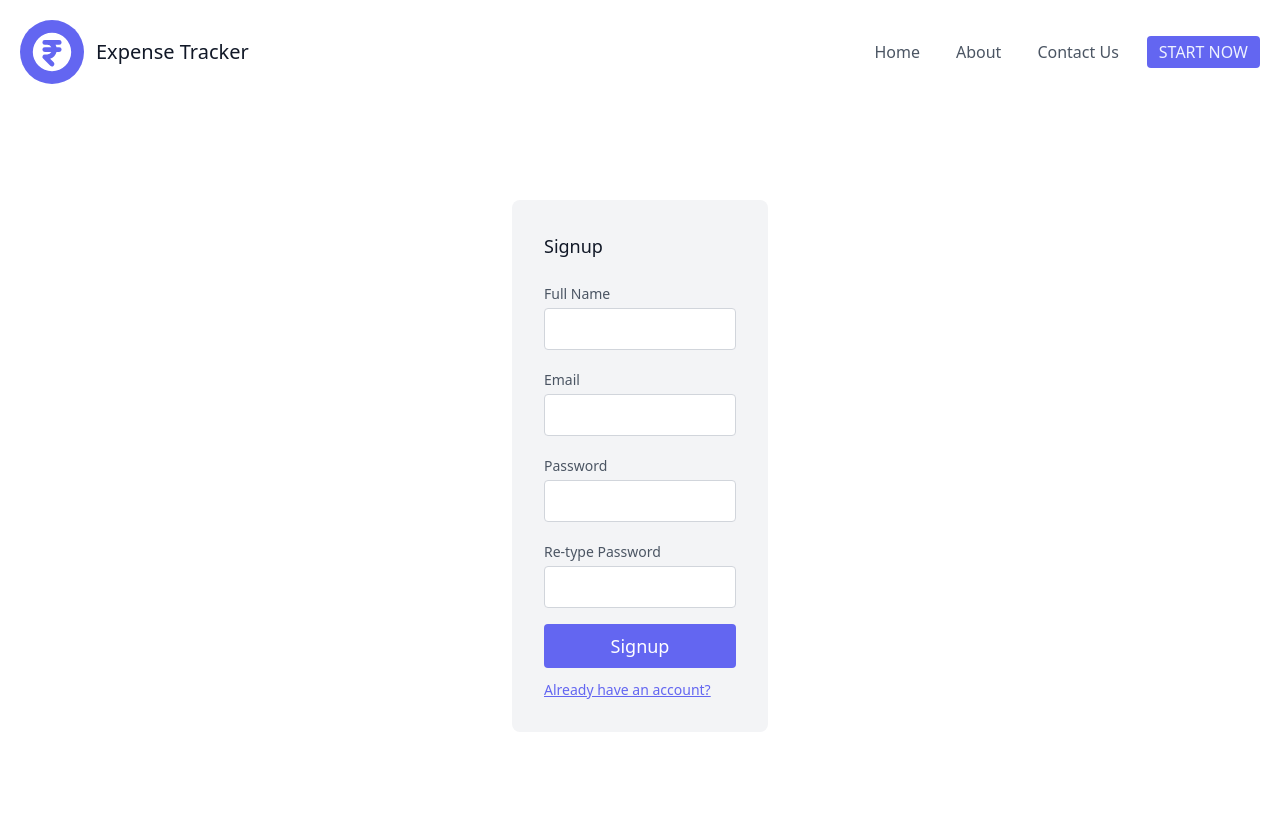
After one commit to Yash-s-Code-Camp/expense-tracker, a PHP site: page /signup.php in a window 1280 px wide. The commit adds this page. Run offline with PHP 8.4, Linux system fonts and the light colour scheme.

Commit message:
signup page, logo

```diff
--- a/src/layouts/top.php
+++ b/src/layouts/top.php
@@ -5,7 +5,7 @@
   <meta charset="UTF-8">
   <meta http-equiv="X-UA-Compatible" content="IE=edge">
   <meta name="viewport" content="width=device-width, initial-scale=1.0">
-  <title>Document</title>
+  <title>Expense Tracker</title>
   <link rel="stylesheet" href="style.css">
 </head>
 
@@ -13,15 +13,18 @@
   <header class="text-gray-600 body-font">
     <div class="container mx-auto flex flex-wrap p-5 flex-col md:flex-row items-center">
       <a href="./index.php" class="flex title-font font-medium items-center text-gray-900 mb-4 md:mb-0">
-        <svg xmlns="http://www.w3.org/2000/svg" fill="none" stroke="currentColor" stroke-linecap="round" stroke-linejoin="round" stroke-width="2" class="w-10 h-10 text-white p-2 bg-indigo-500 rounded-full" viewBox="0 0 24 24">
+        <svg xmlns="http://www.w3.org/2000/svg" class="h-16 w-16 text-white p-2 bg-indigo-500 rounded-full" viewBox="0 0 20 20" fill="currentColor">
+          <path fill-rule="evenodd" d="M10 18a8 8 0 100-16 8 8 0 000 16zM7 5a1 1 0 100 2h1a2 2 0 011.732 1H7a1 1 0 100 2h2.732A2 2 0 018 11H7a1 1 0 00-.707 1.707l3 3a1 1 0 001.414-1.414l-1.483-1.484A4.008 4.008 0 0011.874 10H13a1 1 0 100-2h-1.126a3.976 3.976 0 00-.41-1H13a1 1 0 100-2H7z" clip-rule="evenodd" />
+        </svg>
+        <!-- <svg xmlns="http://www.w3.org/2000/svg" fill="none" stroke="currentColor" stroke-linecap="round" stroke-linejoin="round" stroke-width="2" class="w-10 h-10 text-white p-2 bg-indigo-500 rounded-full" viewBox="0 0 24 24">
           <path d="M12 2L2 7l10 5 10-5-10-5zM2 17l10 5 10-5M2 12l10 5 10-5"></path>
-        </svg>
-        <span class="ml-3 text-xl">Tailblocks</span>
+        </svg> -->
+        <span class="ml-3 text-xl">Expense Tracker</span>
       </a>
       <nav class="md:ml-auto flex flex-wrap items-center text-base justify-center space-x-5">
         <a href="./index.php" class="flex tems-center  py-1 px-2 rounded hover:bg-indigo-500 hover:text-indigo-50">Home</a>
         <a href="./about.php" class="flex items-center py-1 px-2 rounded hover:bg-indigo-500 hover:text-indigo-50">About</a>
-        <a href="./contact.php" class="flex tems-center  py-1 px-2 rounded hover:bg-indigo-500 hover:text-indigo-50">contact Us</a>
+        <a href="./contact.php" class="flex tems-center  py-1 px-2 rounded hover:bg-indigo-500 hover:text-indigo-50">Contact Us</a>
         <a href="./login.php" class="inline-flex items-center bg-indigo-500 text-indigo-50 border-0 py-1 px-3 focus:outline-none hover:animate-pulse hover:text-indigo-50 rounded text-base mt-4 md:mt-0 uppercase">Start now
         </a>
       </nav>
--- /dev/null
+++ b/src/signup.php
@@ -0,0 +1,26 @@
+<?php include "./layouts/top.php"; ?>
+<div class=" flex flex-col px-24 lg:px-64  py-24 justify-center items-center space-y-4">
+  <div class="lg:w-2/6  bg-gray-100 rounded-lg p-8 flex flex-col  mt-10 md:mt-0">
+    <h2 class="text-gray-900 text-lg font-medium title-font mb-5">Signup</h2>
+    <div class="relative mb-4">
+      <label for="text" class="leading-7 text-sm text-gray-600">Full Name</label>
+      <input type="text" id="fullname" name="fullname" class="w-full bg-white rounded border border-gray-300 focus:border-indigo-500 focus:ring-2 focus:ring-indigo-200 text-base outline-none text-gray-700 py-1 px-3 leading-8 transition-colors duration-200 ease-in-out">
+    </div>
+    <div class="relative mb-4">
+      <label for="email" class="leading-7 text-sm text-gray-600">Email</label>
+      <input type="email" id="email" name="email" class="w-full bg-white rounded border border-gray-300 focus:border-indigo-500 focus:ring-2 focus:ring-indigo-200 text-base outline-none text-gray-700 py-1 px-3 leading-8 transition-colors duration-200 ease-in-out">
+    </div>
+    <div class="relative mb-4">
+      <label for="password" class="leading-7 text-sm text-gray-600">Password</label>
+      <input type="password" id="password" name="password" class="w-full bg-white rounded border border-gray-300 focus:border-indigo-500 focus:ring-2 focus:ring-indigo-200 text-base outline-none text-gray-700 py-1 px-3 leading-8 transition-colors duration-200 ease-in-out">
+    </div>
+    <div class="relative mb-4">
+      <label for="password" class="leading-7 text-sm text-gray-600">Re-type Password</label>
+      <input type="password" id="password" name="password" class="w-full bg-white rounded border border-gray-300 focus:border-indigo-500 focus:ring-2 focus:ring-indigo-200 text-base outline-none text-gray-700 py-1 px-3 leading-8 transition-colors duration-200 ease-in-out">
+    </div>
+    <button class="text-white bg-indigo-500 border-0 py-2 px-8 focus:outline-none hover:bg-indigo-600 rounded text-lg">Signup</button>
+
+    <a href="./signup.php" class="text-sm text-indigo-500 mt-3 underline hover:text-indigo-400">Already have an account?</a>
+  </div>
+</div>
+<?php include "./layouts/bottom.php"; ?>
--- a/src/style.css
+++ b/src/style.css
@@ -597,9 +597,6 @@ video {
 	margin-left: auto;
 	margin-right: auto;
 }
-.mt-4 {
-	margin-top: 1rem;
-}
 .mt-10 {
 	margin-top: 2.5rem;
 }
@@ -615,11 +612,8 @@ video {
 .ml-3 {
 	margin-left: 0.75rem;
 }
-.mr-5 {
-	margin-right: 1.25rem;
-}
-.ml-1 {
-	margin-left: 0.25rem;
+.mt-4 {
+	margin-top: 1rem;
 }
 .flex {
 	display: flex;
@@ -657,26 +636,14 @@ video {
 .w-10 {
 	width: 2.5rem;
 }
-.w-4 {
-	width: 1rem;
+.w-1 {
+	width: 0.25rem;
 }
-@-webkit-keyframes ping {
-
-	75%, 100% {
-		transform: scale(2);
-		opacity: 0;
-	}
+.w-5 {
+	width: 1.25rem;
 }
-@keyframes ping {
-
-	75%, 100% {
-		transform: scale(2);
-		opacity: 0;
-	}
-}
-.animate-ping {
-	-webkit-animation: ping 1s cubic-bezier(0, 0, 0.2, 1) infinite;
-	        animation: ping 1s cubic-bezier(0, 0, 0.2, 1) infinite;
+.w-16 {
+	width: 4rem;
 }
 @-webkit-keyframes pulse {
 
@@ -782,9 +739,9 @@ video {
 	padding-left: 1.25rem;
 	padding-right: 1.25rem;
 }
-.py-6 {
-	padding-top: 1.5rem;
-	padding-bottom: 1.5rem;
+.py-24 {
+	padding-top: 6rem;
+	padding-bottom: 6rem;
 }
 .px-6 {
 	padding-left: 1.5rem;
@@ -797,6 +754,10 @@ video {
 .py-2 {
 	padding-top: 0.5rem;
 	padding-bottom: 0.5rem;
+}
+.px-24 {
+	padding-left: 6rem;
+	padding-right: 6rem;
 }
 .py-1 {
 	padding-top: 0.25rem;
@@ -813,21 +774,6 @@ video {
 .px-2 {
 	padding-left: 0.5rem;
 	padding-right: 0.5rem;
-}
-.py-0 {
-	padding-top: 0px;
-	padding-bottom: 0px;
-}
-.px-24 {
-	padding-left: 6rem;
-	padding-right: 6rem;
-}
-.py-24 {
-	padding-top: 6rem;
-	padding-bottom: 6rem;
-}
-.pr-0 {
-	padding-right: 0px;
 }
 .text-center {
 	text-align: center;
@@ -979,17 +917,7 @@ video {
 	--tw-ring-opacity: 1;
 	--tw-ring-color: rgba(199, 210, 254, var(--tw-ring-opacity));
 }
-@media (min-width: 640px) {
-
-	.sm\:w-1\/3 {
-		width: 33.333333%;
-	}
-}
 @media (min-width: 768px) {
-
-	.md\:ml-auto {
-		margin-left: auto;
-	}
 
 	.md\:mt-0 {
 		margin-top: 0px;
@@ -999,45 +927,15 @@ video {
 		margin-bottom: 0px;
 	}
 
-	.md\:w-1\/2 {
-		width: 50%;
-	}
-
-	.md\:w-1\/3 {
-		width: 33.333333%;
-	}
-
-	.md\:w-1\/4 {
-		width: 25%;
+	.md\:ml-auto {
+		margin-left: auto;
 	}
 
 	.md\:flex-row {
 		flex-direction: row;
 	}
-
-	.md\:px-48 {
-		padding-left: 12rem;
-		padding-right: 12rem;
-	}
-
-	.md\:pr-16 {
-		padding-right: 4rem;
-	}
-}
-@media (min-width: 640px) {
-
-	@media (min-width: 768px) {
-
-		.sm\:md\:w-1\/3 {
-			width: 33.333333%;
-		}
-	}
 }
 @media (min-width: 1024px) {
-
-	.lg\:w-3\/5 {
-		width: 60%;
-	}
 
 	.lg\:w-2\/6 {
 		width: 33.333333%;
```
Also changed, not shown: other parts of src/style.css (+10 -52 lines).
